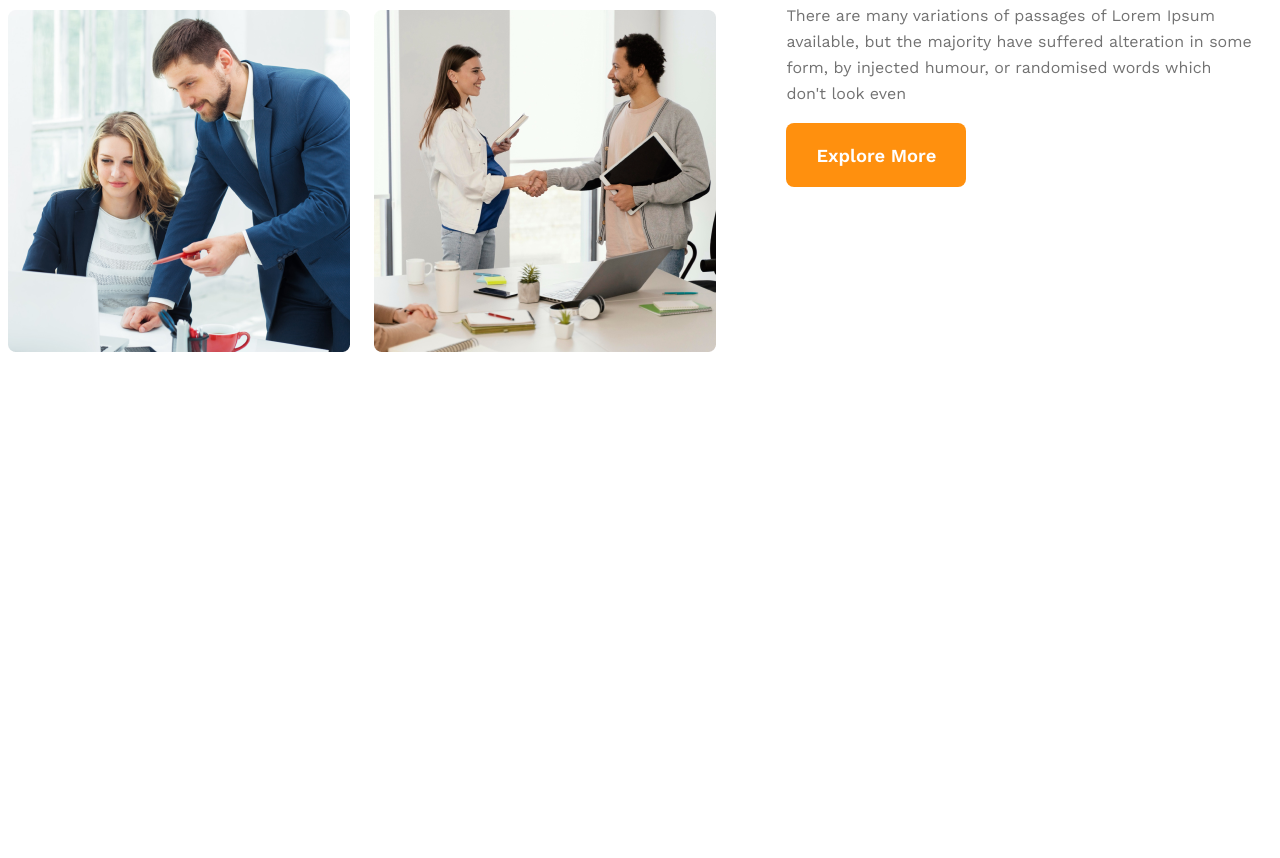
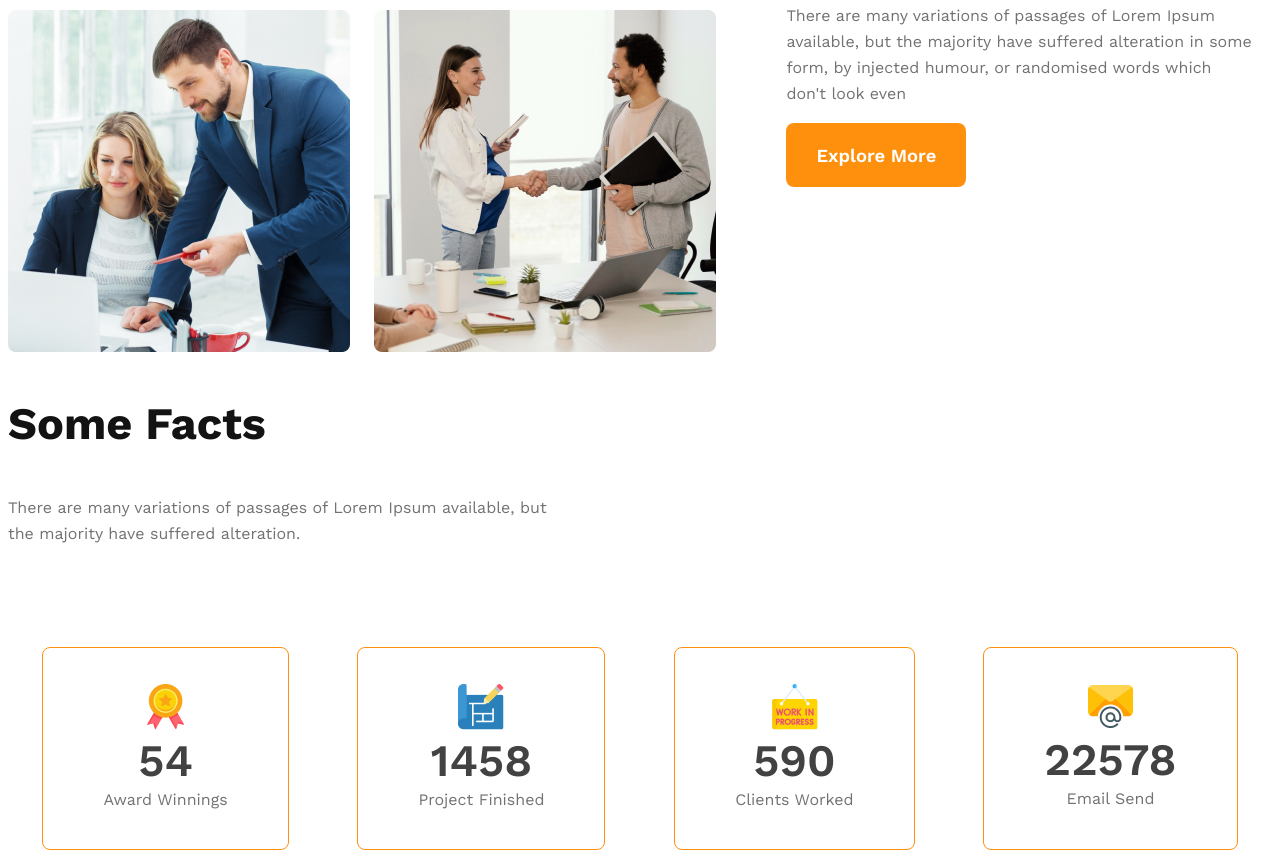
Before and after one commit to Rijwanul-Haque-Roman/g3-architect, a plain HTML site: page index.html in a window 1280 px wide. Shown: the part 1512-2370 px from the top of the page. Before the commit the page ends 1872 px from the top, so only its background shows below. Drawn offline with nearby package versions, Linux system fonts and the light colour scheme.

Commit message:
added the facts section

```diff
--- a/index.html
+++ b/index.html
@@ -67,6 +67,40 @@
           <button class="btn-primary">Explore More</button>
         </div>
       </section>
+      <!-- end of teams section -->
+      <!-- start of features section -->
+      <section class="features"></section>
+      <!-- end of features section -->
+      <!-- start of facts section -->
+      <section class="facts">
+        <h3 class="heading-font">Some Facts</h3>
+        <p>
+          There are many variations of passages of Lorem Ipsum available, but
+          the majority have suffered alteration.
+        </p>
+        <div class="card-container">
+          <div class="card">
+            <img src="images/icons/ribon.png" alt="" />
+            <h3>54</h3>
+            <p>Award Winnings</p>
+          </div>
+          <div class="card">
+            <img src="images/icons/projects.png" alt="" />
+            <h3>1458</h3>
+            <p>Project Finished</p>
+          </div>
+          <div class="card">
+            <img src="images/icons/customers.png" alt="" />
+            <h3>590</h3>
+            <p>Clients Worked</p>
+          </div>
+          <div class="card">
+            <img src="images/icons/email.png" alt="" />
+            <h3>22578</h3>
+            <p>Email Send</p>
+          </div>
+        </div>
+      </section>
     </main>
     <footer></footer>
   </body>
--- a/styles/styles.css
+++ b/styles/styles.css
@@ -1,4 +1,8 @@
 /* common shared styles */
+* {
+  font-family: "Work Sans", sans-serif;
+}
+
 html {
   margin: 0;
 }
@@ -17,8 +21,10 @@ button {
   font-size: 1.15rem;
   font-weight: 600;
 }
-* {
-  font-family: "Work Sans", sans-serif;
+.heading-font {
+  color: #131313;
+  font-size: 45px;
+  font-weight: 700;
 }
 /* header styles */
 header {
@@ -108,7 +114,30 @@ main {
 .type-3 {
   color: #ff900e;
 }
-
+/* facts section styles */
+.card-container {
+  display: flex;
+  justify-content: space-around;
+}
+.facts > p {
+  width: 33.87rem;
+  margin-bottom: 6.25rem;
+}
+.card {
+  text-align: center;
+  border-radius: 8px;
+  border: 1px solid #ff900e;
+  padding: 36px 60px;
+}
+.card h3 {
+  color: #424242;
+  font-size: 45px;
+  font-weight: 600;
+  margin: 0;
+}
+.card p {
+  margin: 0;
+}
 /* responsive styles */
 /* mobile devices */
 @media screen and (max-width: 576px) {
```
